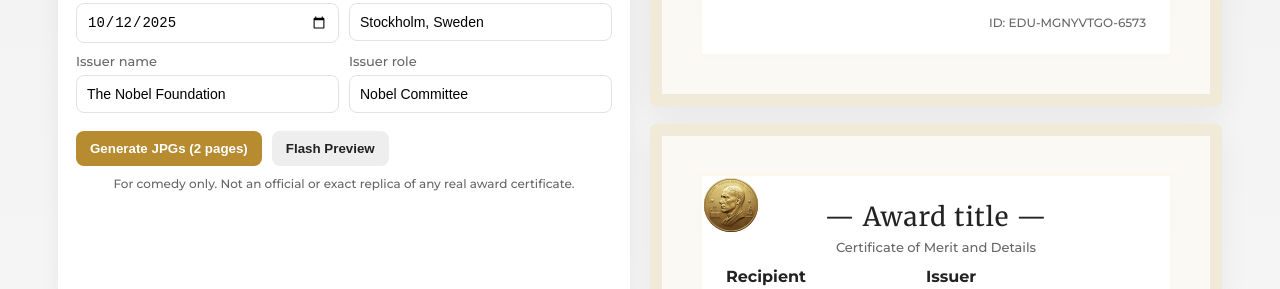
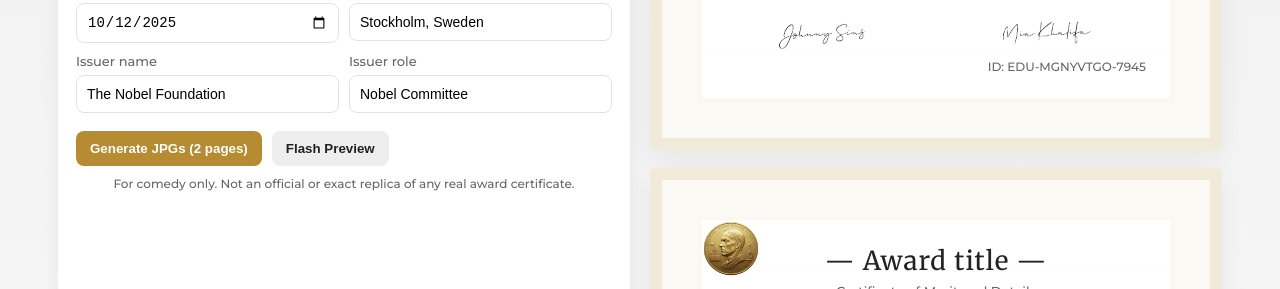
Before and after one commit to qwertydr/nobel, a plain HTML site: page test.html in a window 1280 px wide. Shown: the part 420-709 px from the top of the page. Drawn offline with nearby package versions, Linux system fonts and the light colour scheme.

Commit message:
Update test.html

```diff
--- a/test.html
+++ b/test.html
@@ -428,6 +428,20 @@
         alert('Both pages generated. Check your downloads folder.');
       }catch(err){ alert('Error generating images: '+err.message); }
     });
+
+
+   // When window focus, refresh date (in case system date changed)
+    window.addEventListener('focus', ()=>{ setTodayDate(); updatePreview(); });
+
+    // On load: try to show local coin and signatures if exist
+    window.addEventListener('load', ()=>{
+      // default coin
+      coinImg1.src = 'coin.png'; coinImg2.src = 'coin.png';
+      // try default signatures
+      renderSignatures(['signature1.png','signature2.png']);
+      // if files not found, images will just be broken — that's acceptable when running locally; user must place files in same folder.
+      updatePreview();
+    });
 </script>
 </body>
 </html>
```
